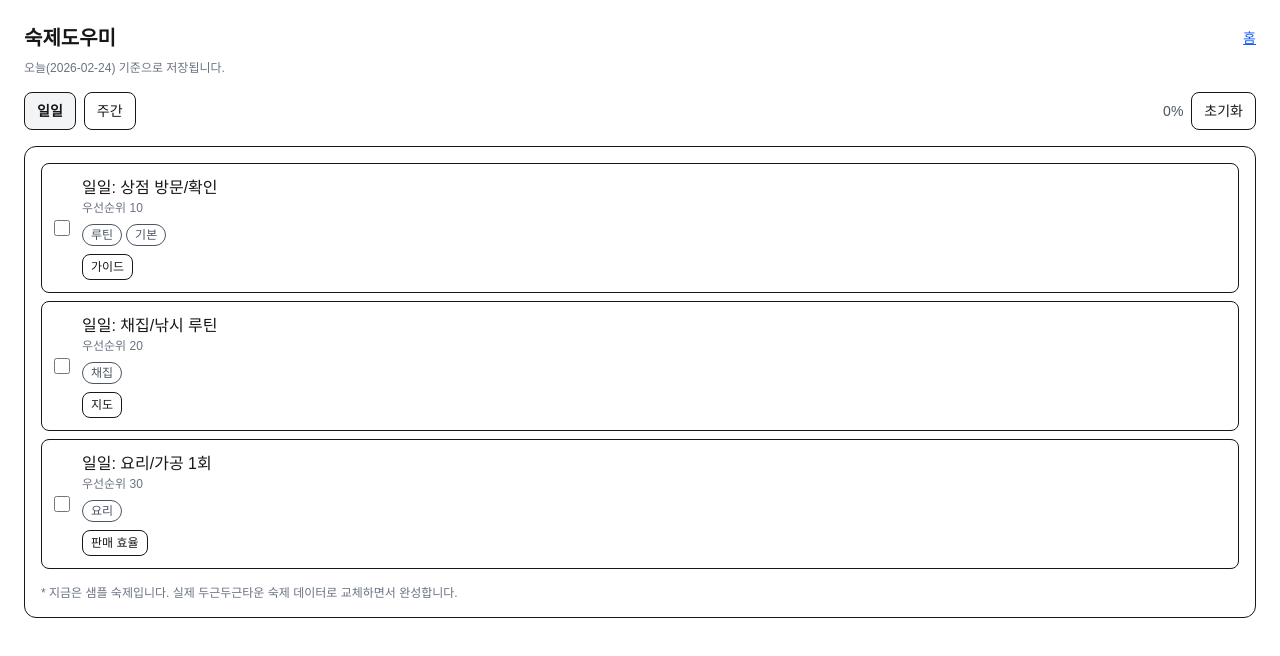
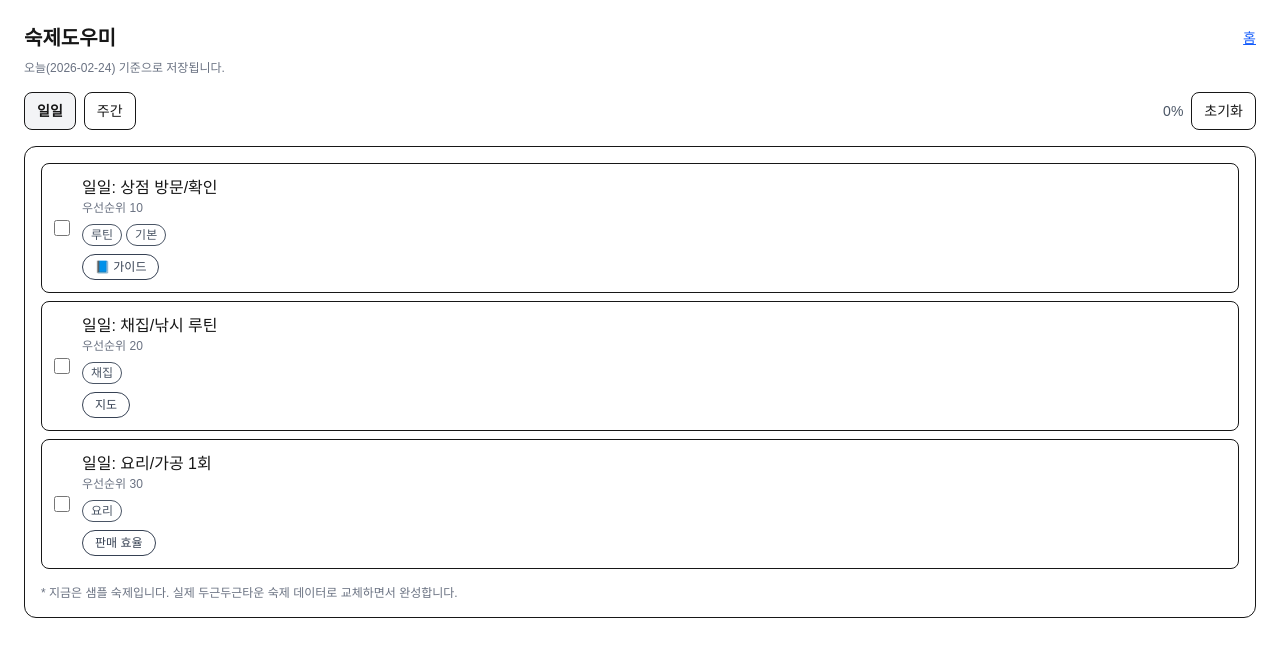
Before and after one commit to hjgibbum3-glitch/hertopia-todo, a Next.js app: page /tasks in a window 1280 px wide. Shown: the top 656 px of the page. Built offline with nearby package versions, Linux system fonts and the light colour scheme.

Commit message:
Improve task link chips

```diff
--- a/app/tasks/page.tsx
+++ b/app/tasks/page.tsx
@@ -217,11 +217,15 @@ export default function TasksPage() {
  <a
  key={`${t.id}-${lnk.href}-${lnk.label}`}
  href={lnk.href}
-        className="rounded-lg border px-2 py-1 text-xs hover:bg-gray-50"
+ className="inline-flex items-center gap-1.5 rounded-full border px-3 py-1 text-xs font-medium text-gray-700 hover:bg-gray-50 hover:border-gray-400 active:scale-[0.98]"
  onClick={(e) => e.stopPropagation()}
 >
+ <span>
+   {lnk.label === "가이드" ? "📘 " : ""}
    {lnk.label}
+ </span>
 </a>
+
     ))}
   </div>
 ) : null}
```
Also changed, not shown: tsconfig.json (+20 -11 lines). Lines whose indentation alone changed are shown as unchanged.
